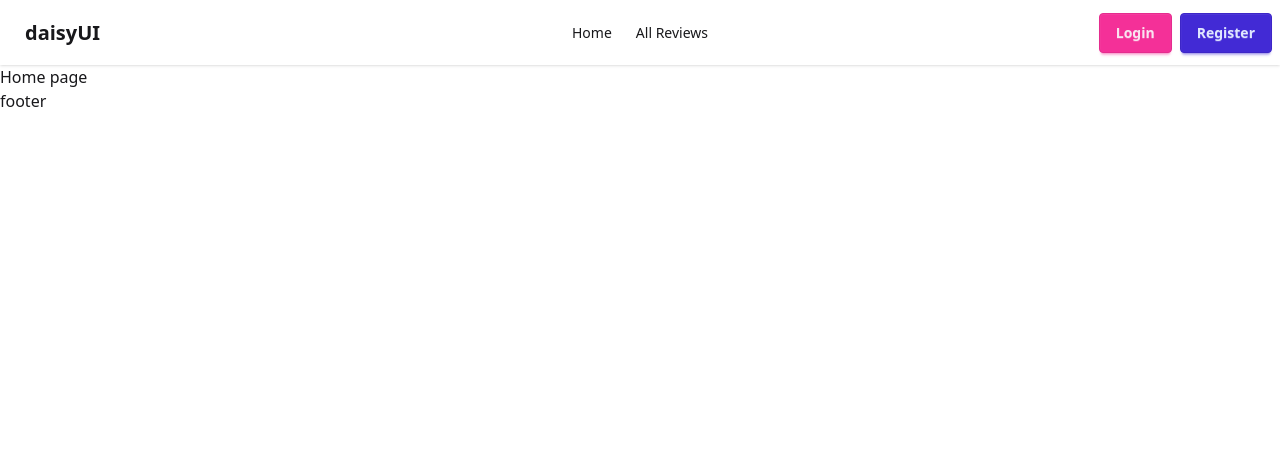
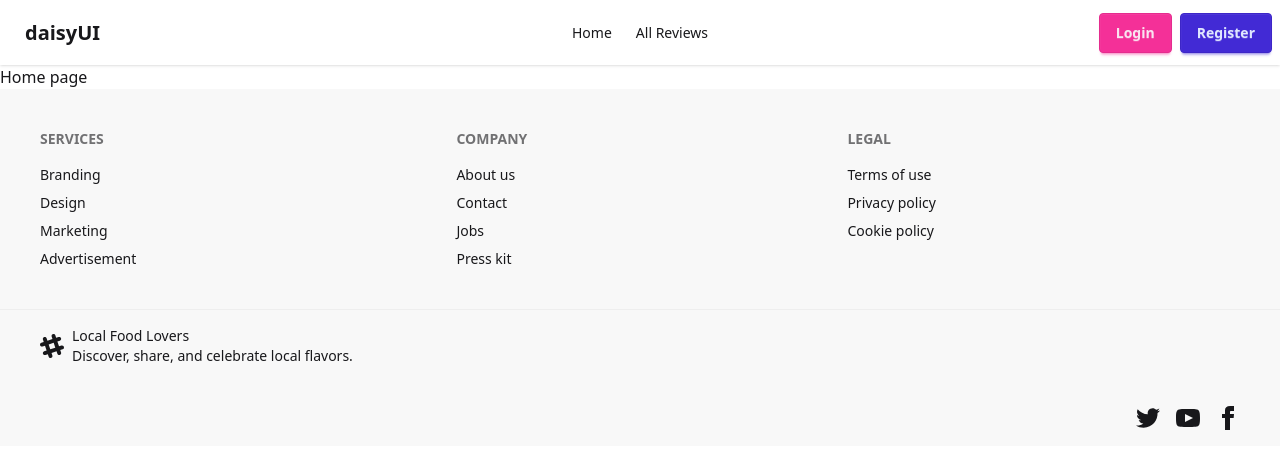
Before and after one commit to adittacse/local-food-lovers-client, a React (Vite) app: page / in a window 1280 px wide. Shown: the top 468 px of the page. Built offline with nearby package versions, Linux system fonts and the light colour scheme; no server answers.

Commit message:
footer added

```diff
--- a/src/components/Footer/Footer.jsx
+++ b/src/components/Footer/Footer.jsx
@@ -3,7 +3,85 @@ import React from 'react';
 const Footer = () => {
     return (
         <div>
-            <h1>footer</h1>
+            <footer className="footer sm:footer-horizontal bg-base-200 text-base-content p-10">
+                <nav>
+                    <h6 className="footer-title">Services</h6>
+                    <a className="link link-hover">Branding</a>
+                    <a className="link link-hover">Design</a>
+                    <a className="link link-hover">Marketing</a>
+                    <a className="link link-hover">Advertisement</a>
+                </nav>
+                <nav>
+                    <h6 className="footer-title">Company</h6>
+                    <a className="link link-hover">About us</a>
+                    <a className="link link-hover">Contact</a>
+                    <a className="link link-hover">Jobs</a>
+                    <a className="link link-hover">Press kit</a>
+                </nav>
+                <nav>
+                    <h6 className="footer-title">Legal</h6>
+                    <a className="link link-hover">Terms of use</a>
+                    <a className="link link-hover">Privacy policy</a>
+                    <a className="link link-hover">Cookie policy</a>
+                </nav>
+            </footer>
+            <footer className="footer bg-base-200 text-base-content border-base-300 border-t px-10 py-4">
+                <aside className="grid-flow-col items-center">
+                    <svg
+                        width="24"
+                        height="24"
+                        viewBox="0 0 24 24"
+                        xmlns="http://www.w3.org/2000/svg"
+                        fillRule="evenodd"
+                        clipRule="evenodd"
+                        className="fill-current">
+                        <path
+                            d="M22.672 15.226l-2.432.811.841 2.515c.33 1.019-.209 2.127-1.23 2.456-1.15.325-2.148-.321-2.463-1.226l-.84-2.518-5.013 1.677.84 2.517c.391 1.203-.434 2.542-1.831 2.542-.88 0-1.601-.564-1.86-1.314l-.842-2.516-2.431.809c-1.135.328-2.145-.317-2.463-1.229-.329-1.018.211-2.127 1.231-2.456l2.432-.809-1.621-4.823-2.432.808c-1.355.384-2.558-.59-2.558-1.839 0-.817.509-1.582 1.327-1.846l2.433-.809-.842-2.515c-.33-1.02.211-2.129 1.232-2.458 1.02-.329 2.13.209 2.461 1.229l.842 2.515 5.011-1.677-.839-2.517c-.403-1.238.484-2.553 1.843-2.553.819 0 1.585.509 1.85 1.326l.841 2.517 2.431-.81c1.02-.33 2.131.211 2.461 1.229.332 1.018-.21 2.126-1.23 2.456l-2.433.809 1.622 4.823 2.433-.809c1.242-.401 2.557.484 2.557 1.838 0 .819-.51 1.583-1.328 1.847m-8.992-6.428l-5.01 1.675 1.619 4.828 5.011-1.674-1.62-4.829z"></path>
+                    </svg>
+                    <p>
+                        Local Food Lovers
+                        <br />
+                        Discover, share, and celebrate local flavors.
+                    </p>
+                </aside>
+                <nav className="md:place-self-center md:justify-self-end">
+                    <div className="grid grid-flow-col gap-4">
+                        <a>
+                            <svg
+                                xmlns="http://www.w3.org/2000/svg"
+                                width="24"
+                                height="24"
+                                viewBox="0 0 24 24"
+                                className="fill-current">
+                                <path
+                                    d="M24 4.557c-.883.392-1.832.656-2.828.775 1.017-.609 1.798-1.574 2.165-2.724-.951.564-2.005.974-3.127 1.195-.897-.957-2.178-1.555-3.594-1.555-3.179 0-5.515 2.966-4.797 6.045-4.091-.205-7.719-2.165-10.148-5.144-1.29 2.213-.669 5.108 1.523 6.574-.806-.026-1.566-.247-2.229-.616-.054 2.281 1.581 4.415 3.949 4.89-.693.188-1.452.232-2.224.084.626 1.956 2.444 3.379 4.6 3.419-2.07 1.623-4.678 2.348-7.29 2.04 2.179 1.397 4.768 2.212 7.548 2.212 9.142 0 14.307-7.721 13.995-14.646.962-.695 1.797-1.562 2.457-2.549z"></path>
+                            </svg>
+                        </a>
+                        <a>
+                            <svg
+                                xmlns="http://www.w3.org/2000/svg"
+                                width="24"
+                                height="24"
+                                viewBox="0 0 24 24"
+                                className="fill-current">
+                                <path
+                                    d="M19.615 3.184c-3.604-.246-11.631-.245-15.23 0-3.897.266-4.356 2.62-4.385 8.816.029 6.185.484 8.549 4.385 8.816 3.6.245 11.626.246 15.23 0 3.897-.266 4.356-2.62 4.385-8.816-.029-6.185-.484-8.549-4.385-8.816zm-10.615 12.816v-8l8 3.993-8 4.007z"></path>
+                            </svg>
+                        </a>
+                        <a>
+                            <svg
+                                xmlns="http://www.w3.org/2000/svg"
+                                width="24"
+                                height="24"
+                                viewBox="0 0 24 24"
+                                className="fill-current">
+                                <path
+                                    d="M9 8h-3v4h3v12h5v-12h3.642l.358-4h-4v-1.667c0-.955.192-1.333 1.115-1.333h2.885v-5h-3.808c-3.596 0-5.192 1.583-5.192 4.615v3.385z"></path>
+                            </svg>
+                        </a>
+                    </div>
+                </nav>
+            </footer>
         </div>
     );
 };
```
